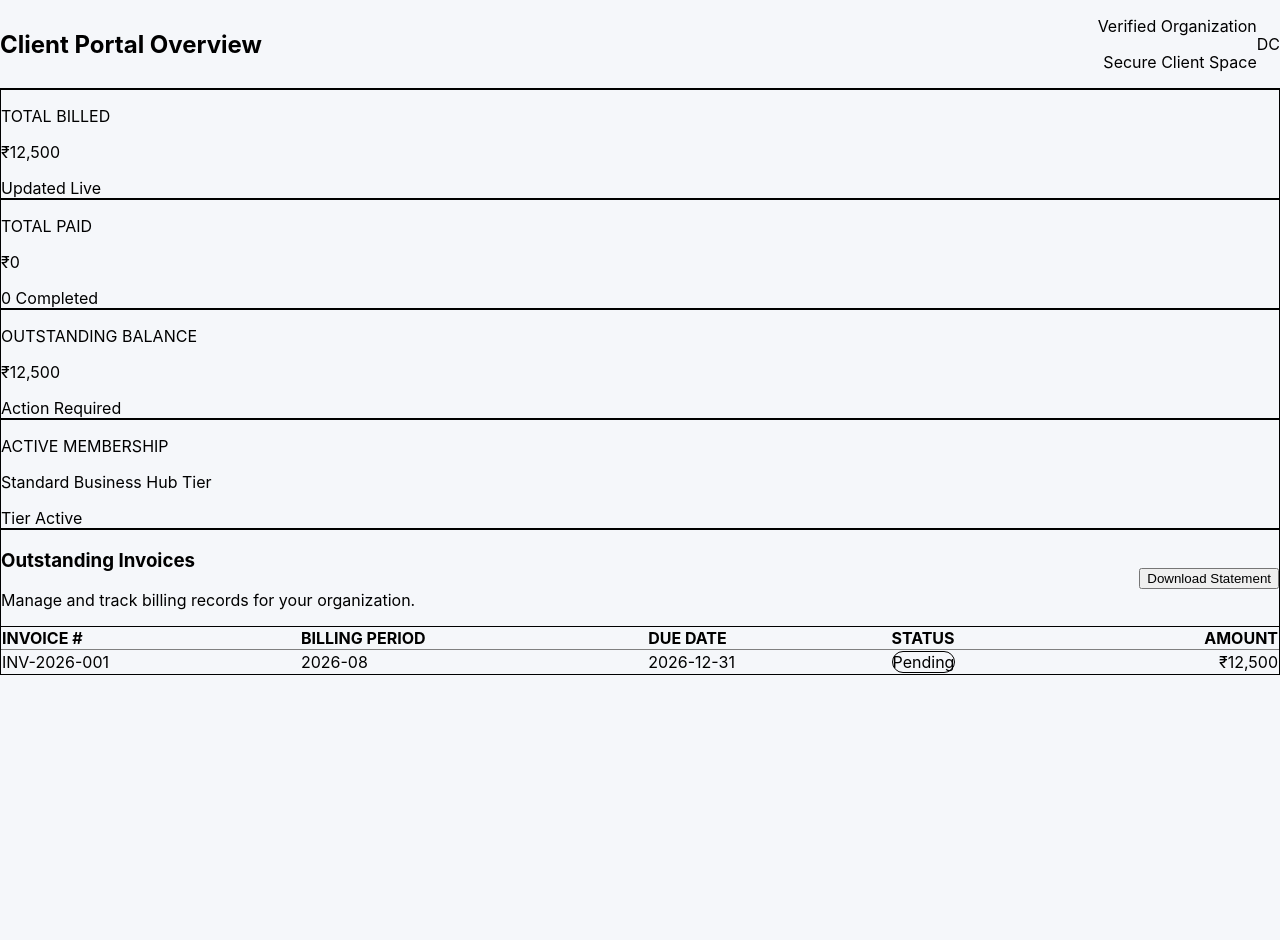
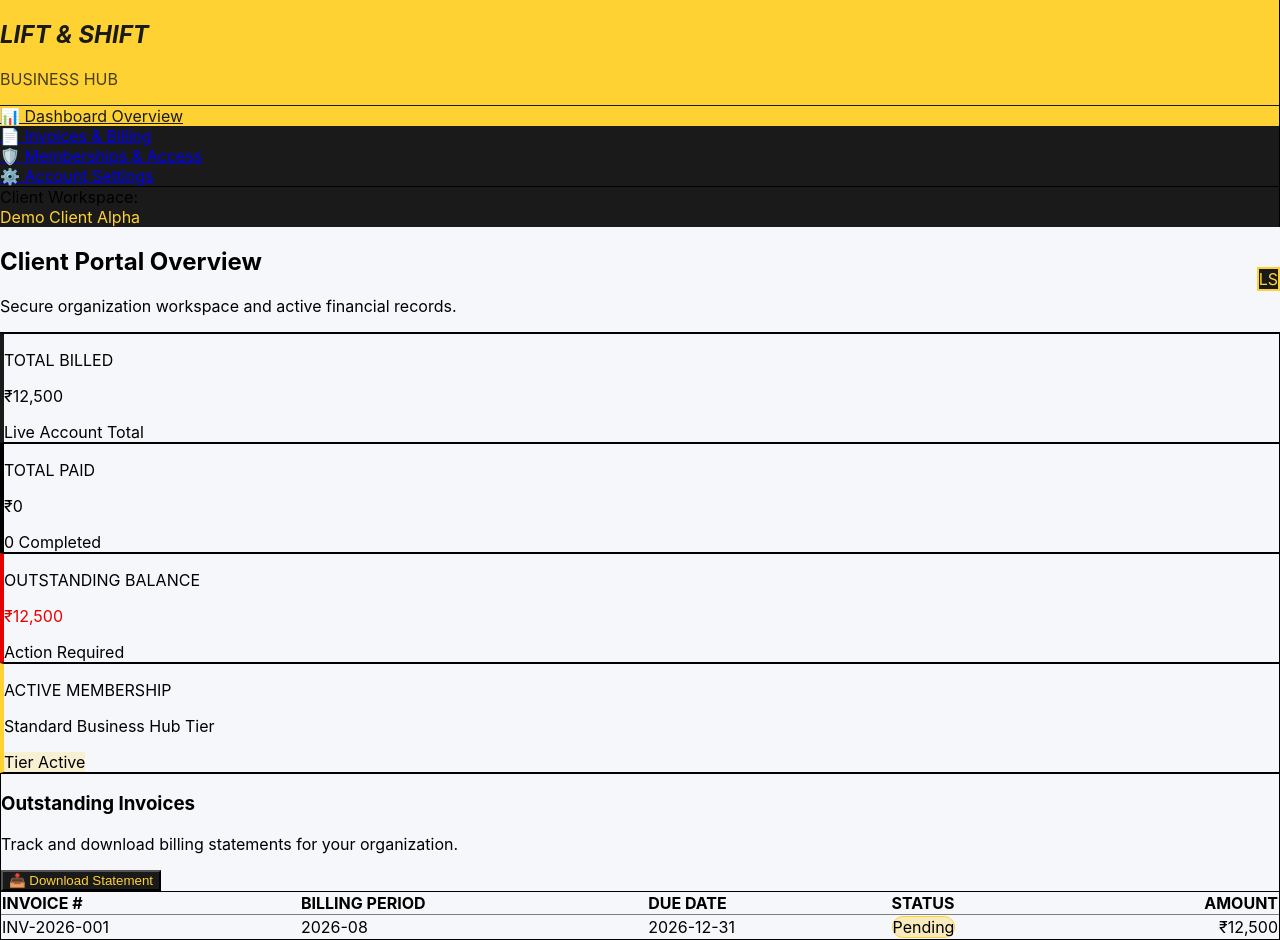
Before and after one commit to agrawalanuj223-svg/ls-business-hub, a Next.js app: page / in a window 1280 px wide. Before the commit the page ends 800 px from the top, so only its background shows below. Built offline with nearby package versions, Linux system fonts and the light colour scheme.

Commit message:
Update page.tsx

```diff
--- a/app/page.tsx
+++ b/app/page.tsx
@@ -3,117 +3,120 @@
 import { useClientInvoiceSummary, useClientMemberships } from "@/hooks/client/useClientBusinessData";
 
 export default function ClientPortalPage() {
-  const { data: invoiceData, isLoading: invoiceLoading } = useClientInvoiceSummary();
-  const { data: membershipData, isLoading: membershipLoading } = useClientMemberships();
+  const { data: invoiceData } = useClientInvoiceSummary();
+  const { data: membershipData } = useClientMemberships();
 
   return (
-    <div className="min-h-screen bg-slate-50 text-slate-900 flex">
-      {/* Sidebar Navigation */}
-      <aside className="w-64 bg-slate-900 text-slate-300 hidden md:flex flex-col border-r border-slate-800">
-        <div className="p-6 border-b border-slate-800">
-          <h1 className="text-xl font-bold tracking-tight text-white flex items-center gap-2">
-            <span className="w-3 h-3 bg-indigo-500 rounded-full inline-block"></span>
-            L&S Hub
-          </h1>
-          <p className="text-xs text-slate-400 mt-1">Enterprise Business Portal</p>
+    <div className="min-h-screen bg-slate-100 text-slate-900 flex flex-col md:flex-row">
+      {/* Brand Sidebar */}
+      <aside className="w-full md:w-72 bg-[#1a1a1a] text-white flex flex-col border-r border-slate-800 shadow-xl">
+        <div className="p-6 border-b border-slate-800 bg-[#FFD233] text-[#1a1a1a]">
+          <div className="flex items-center gap-3">
+            <div className="w-4 h-8 bg-[#e60000] rounded-xs"></div>
+            <div>
+              <h1 className="text-xl font-black tracking-wider uppercase italic">Lift & Shift</h1>
+              <p className="text-xs font-bold tracking-widest opacity-80">BUSINESS HUB</p>
+            </div>
+          </div>
         </div>
-        <nav className="flex-1 p-4 space-y-1 text-sm font-medium">
-          <a href="#" className="flex items-center gap-3 px-3 py-2.5 bg-slate-800 text-white rounded-lg transition-colors">
+        <nav className="flex-1 p-4 space-y-1.5 text-sm font-medium">
+          <a href="#" className="flex items-center gap-3 px-4 py-3 bg-[#FFD233] text-[#1a1a1a] font-bold rounded-lg shadow-sm">
             📊 Dashboard Overview
           </a>
-          <a href="#" className="flex items-center gap-3 px-3 py-2.5 hover:bg-slate-800/60 hover:text-white rounded-lg transition-colors text-slate-400">
+          <a href="#" className="flex items-center gap-3 px-4 py-3 hover:bg-slate-800/80 text-slate-300 rounded-lg transition-colors">
             📄 Invoices & Billing
           </a>
-          <a href="#" className="flex items-center gap-3 px-3 py-2.5 hover:bg-slate-800/60 hover:text-white rounded-lg transition-colors text-slate-400">
+          <a href="#" className="flex items-center gap-3 px-4 py-3 hover:bg-slate-800/80 text-slate-300 rounded-lg transition-colors">
             🛡️ Memberships & Access
           </a>
-          <a href="#" className="flex items-center gap-3 px-3 py-2.5 hover:bg-slate-800/60 hover:text-white rounded-lg transition-colors text-slate-400">
+          <a href="#" className="flex items-center gap-3 px-4 py-3 hover:bg-slate-800/80 text-slate-300 rounded-lg transition-colors">
             ⚙️ Account Settings
           </a>
         </nav>
-        <div className="p-4 border-t border-slate-800 text-xs text-slate-500">
-          Organization: <span className="text-slate-300 font-medium">Demo Client Alpha</span>
+        <div className="p-4 border-t border-slate-800 text-xs text-slate-400 bg-slate-900/50">
+          Client Workspace: <span className="text-[#FFD233] font-bold block mt-0.5">Demo Client Alpha</span>
         </div>
       </aside>
 
-      {/* Main Content Area */}
+      {/* Main Content Body */}
       <main className="flex-1 flex flex-col min-w-0 overflow-y-auto">
-        {/* Top Header Bar */}
-        <header className="h-16 bg-white border-b border-slate-200 px-8 flex items-center justify-between sticky top-0 z-10">
-          <div className="flex items-center gap-3">
-            <h2 className="text-lg font-semibold text-slate-800">Client Portal Overview</h2>
+        {/* Header Bar */}
+        <header className="h-20 bg-white border-b border-slate-200 px-8 flex items-center justify-between sticky top-0 z-10 shadow-xs">
+          <div>
+            <h2 className="text-xl font-bold text-slate-900">Client Portal Overview</h2>
+            <p className="text-xs text-slate-500">Secure organization workspace and active financial records.</p>
           </div>
           <div className="flex items-center gap-4">
-            <div className="text-right">
-              <p className="text-sm font-medium text-slate-700">Verified Organization</p>
-              <p className="text-xs text-slate-500">Secure Client Space</p>
+            <div className="text-right hidden sm:block">
+              <p className="text-sm font-bold text-slate-800">Verified Client</p>
+              <p className="text-xs text-emerald-600 font-medium">● Connection Secure</p>
             </div>
-            <div className="w-10 h-10 rounded-full bg-indigo-600 text-white font-bold flex items-center justify-center shadow-sm">
-              DC
+            <div className="w-11 h-11 rounded-xl bg-[#1a1a1a] text-[#FFD233] font-black text-lg flex items-center justify-center shadow-md border-2 border-[#FFD233]">
+              LS
             </div>
           </div>
         </header>
 
-        {/* Dashboard Body Content */}
+        {/* Dashboard Grid & Tables */}
         <div className="p-8 max-w-7xl w-full mx-auto space-y-8">
-          {/* Metrics Grid */}
-          <div className="grid grid-cols-1 sm:grid-cols-2 lg:grid-cols-4 gap-5">
-            <div className="bg-white p-6 rounded-xl border border-slate-200 shadow-xs hover:shadow-md transition-shadow">
-              <p className="text-xs font-semibold uppercase tracking-wider text-slate-500">Total Billed</p>
-              <p className="text-2xl font-bold text-slate-900 mt-2">₹{invoiceData.total_amount?.toLocaleString()}</p>
-              <span className="inline-block mt-2 text-xs font-medium text-emerald-600 bg-emerald-50 px-2 py-0.5 rounded-full">Updated Live</span>
+          {/* Key Metrics Cards */}
+          <div className="grid grid-cols-1 sm:grid-cols-2 lg:grid-cols-4 gap-6">
+            <div className="bg-white p-6 rounded-2xl border border-slate-200 shadow-xs hover:shadow-md transition-all border-l-4 border-l-[#1a1a1a]">
+              <p className="text-xs font-bold uppercase tracking-wider text-slate-500">Total Billed</p>
+              <p className="text-2xl font-black text-slate-900 mt-2">₹{invoiceData.total_amount?.toLocaleString()}</p>
+              <span className="inline-block mt-3 text-xs font-semibold text-slate-700 bg-slate-100 px-2.5 py-1 rounded-md">Live Account Total</span>
             </div>
-            <div className="bg-white p-6 rounded-xl border border-slate-200 shadow-xs hover:shadow-md transition-shadow">
-              <p className="text-xs font-semibold uppercase tracking-wider text-slate-500">Total Paid</p>
-              <p className="text-2xl font-bold text-slate-900 mt-2">₹{invoiceData.paid_amount?.toLocaleString()}</p>
-              <span className="inline-block mt-2 text-xs font-medium text-slate-600 bg-slate-100 px-2 py-0.5 rounded-full">0 Completed</span>
+            <div className="bg-white p-6 rounded-2xl border border-slate-200 shadow-xs hover:shadow-md transition-all border-l-4 border-l-emerald-500">
+              <p className="text-xs font-bold uppercase tracking-wider text-slate-500">Total Paid</p>
+              <p className="text-2xl font-black text-slate-900 mt-2">₹{invoiceData.paid_amount?.toLocaleString()}</p>
+              <span className="inline-block mt-3 text-xs font-semibold text-emerald-700 bg-emerald-50 px-2.5 py-1 rounded-md">0 Completed</span>
             </div>
-            <div className="bg-white p-6 rounded-xl border border-slate-200 shadow-xs hover:shadow-md transition-shadow">
-              <p className="text-xs font-semibold uppercase tracking-wider text-slate-500">Outstanding Balance</p>
-              <p className="text-2xl font-bold text-amber-600 mt-2">₹{invoiceData.outstanding_amount?.toLocaleString()}</p>
-              <span className="inline-block mt-2 text-xs font-medium text-amber-700 bg-amber-50 px-2 py-0.5 rounded-full">Action Required</span>
+            <div className="bg-white p-6 rounded-2xl border border-slate-200 shadow-xs hover:shadow-md transition-all border-l-4 border-l-[#e60000]">
+              <p className="text-xs font-bold uppercase tracking-wider text-slate-500">Outstanding Balance</p>
+              <p className="text-2xl font-black text-[#e60000] mt-2">₹{invoiceData.outstanding_amount?.toLocaleString()}</p>
+              <span className="inline-block mt-3 text-xs font-semibold text-red-700 bg-red-50 px-2.5 py-1 rounded-md">Action Required</span>
             </div>
-            <div className="bg-white p-6 rounded-xl border border-slate-200 shadow-xs hover:shadow-md transition-shadow">
-              <p className="text-xs font-semibold uppercase tracking-wider text-slate-500">Active Membership</p>
-              <p className="text-lg font-bold text-slate-900 mt-3 truncate">{membershipData[0]?.planName || "Standard"}</p>
-              <span className="inline-block mt-2 text-xs font-medium text-indigo-700 bg-indigo-50 px-2 py-0.5 rounded-full">Tier Active</span>
+            <div className="bg-white p-6 rounded-2xl border border-slate-200 shadow-xs hover:shadow-md transition-all border-l-4 border-l-[#FFD233]">
+              <p className="text-xs font-bold uppercase tracking-wider text-slate-500">Active Membership</p>
+              <p className="text-base font-black text-slate-900 mt-3 truncate">{membershipData[0]?.planName || "Standard"}</p>
+              <span className="inline-block mt-3 text-xs font-semibold text-amber-800 bg-[#FFD233]/20 px-2.5 py-1 rounded-md">Tier Active</span>
             </div>
           </div>
 
-          {/* Invoices Table Section */}
-          <div className="bg-white rounded-xl border border-slate-200 shadow-xs overflow-hidden">
-            <div className="p-6 border-b border-slate-200 flex items-center justify-between">
+          {/* Invoices Table */}
+          <div className="bg-white rounded-2xl border border-slate-200 shadow-xs overflow-hidden">
+            <div className="p-6 border-b border-slate-200 flex flex-col sm:flex-row items-start sm:items-center justify-between gap-4 bg-slate-50/50">
               <div>
-                <h3 className="text-base font-bold text-slate-900">Outstanding Invoices</h3>
-                <p className="text-xs text-slate-500 mt-0.5">Manage and track billing records for your organization.</p>
+                <h3 className="text-lg font-black text-slate-900">Outstanding Invoices</h3>
+                <p className="text-xs text-slate-500 mt-0.5">Track and download billing statements for your organization.</p>
               </div>
-              <button className="bg-indigo-600 hover:bg-indigo-700 text-white px-4 py-2 rounded-lg text-sm font-medium transition-colors shadow-xs">
-                Download Statement
+              <button className="bg-[#1a1a1a] hover:bg-black text-[#FFD233] px-5 py-2.5 rounded-xl text-sm font-bold transition-all shadow-sm flex items-center gap-2">
+                📥 Download Statement
               </button>
             </div>
             <div className="overflow-x-auto">
               <table className="w-full text-left border-collapse">
                 <thead>
-                  <tr className="bg-slate-50 border-b border-slate-200 text-xs font-semibold uppercase tracking-wider text-slate-600">
-                    <th className="py-3.5 px-6">Invoice #</th>
-                    <th className="py-3.5 px-6">Billing Period</th>
-                    <th className="py-3.5 px-6">Due Date</th>
-                    <th className="py-3.5 px-6">Status</th>
-                    <th className="py-3.5 px-6 text-right">Amount</th>
+                  <tr className="bg-slate-100/80 border-b border-slate-200 text-xs font-bold uppercase tracking-wider text-slate-700">
+                    <th className="py-4 px-6">Invoice #</th>
+                    <th className="py-4 px-6">Billing Period</th>
+                    <th className="py-4 px-6">Due Date</th>
+                    <th className="py-4 px-6">Status</th>
+                    <th className="py-4 px-6 text-right">Amount</th>
                   </tr>
                 </thead>
                 <tbody className="divide-y divide-slate-200 text-sm">
                   {invoiceData.invoices?.map((inv) => (
-                    <tr key={inv.id} className="hover:bg-slate-50/80 transition-colors">
-                      <td className="py-4 px-6 font-medium text-slate-900">{inv.invoice_number}</td>
-                      <td className="py-4 px-6 text-slate-600">{inv.billing_period}</td>
-                      <td className="py-4 px-6 text-slate-600">{inv.due_date}</td>
+                    <tr key={inv.id} className="hover:bg-slate-50 transition-colors">
+                      <td className="py-4 px-6 font-bold text-slate-900">{inv.invoice_number}</td>
+                      <td className="py-4 px-6 text-slate-600 font-medium">{inv.billing_period}</td>
+                      <td className="py-4 px-6 text-slate-600 font-medium">{inv.due_date}</td>
                       <td className="py-4 px-6">
-                        <span className="inline-flex items-center px-2.5 py-1 rounded-full text-xs font-medium bg-amber-50 text-amber-700 border border-amber-200">
+                        <span className="inline-flex items-center px-3 py-1 rounded-full text-xs font-bold bg-[#FFD233]/30 text-amber-900 border border-[#FFD233]">
                           {inv.status}
                         </span>
                       </td>
-                      <td className="py-4 px-6 text-right font-semibold text-slate-900">
+                      <td className="py-4 px-6 text-right font-black text-slate-900">
                         ₹{inv.total_amount?.toLocaleString()}
                       </td>
                     </tr>
```
